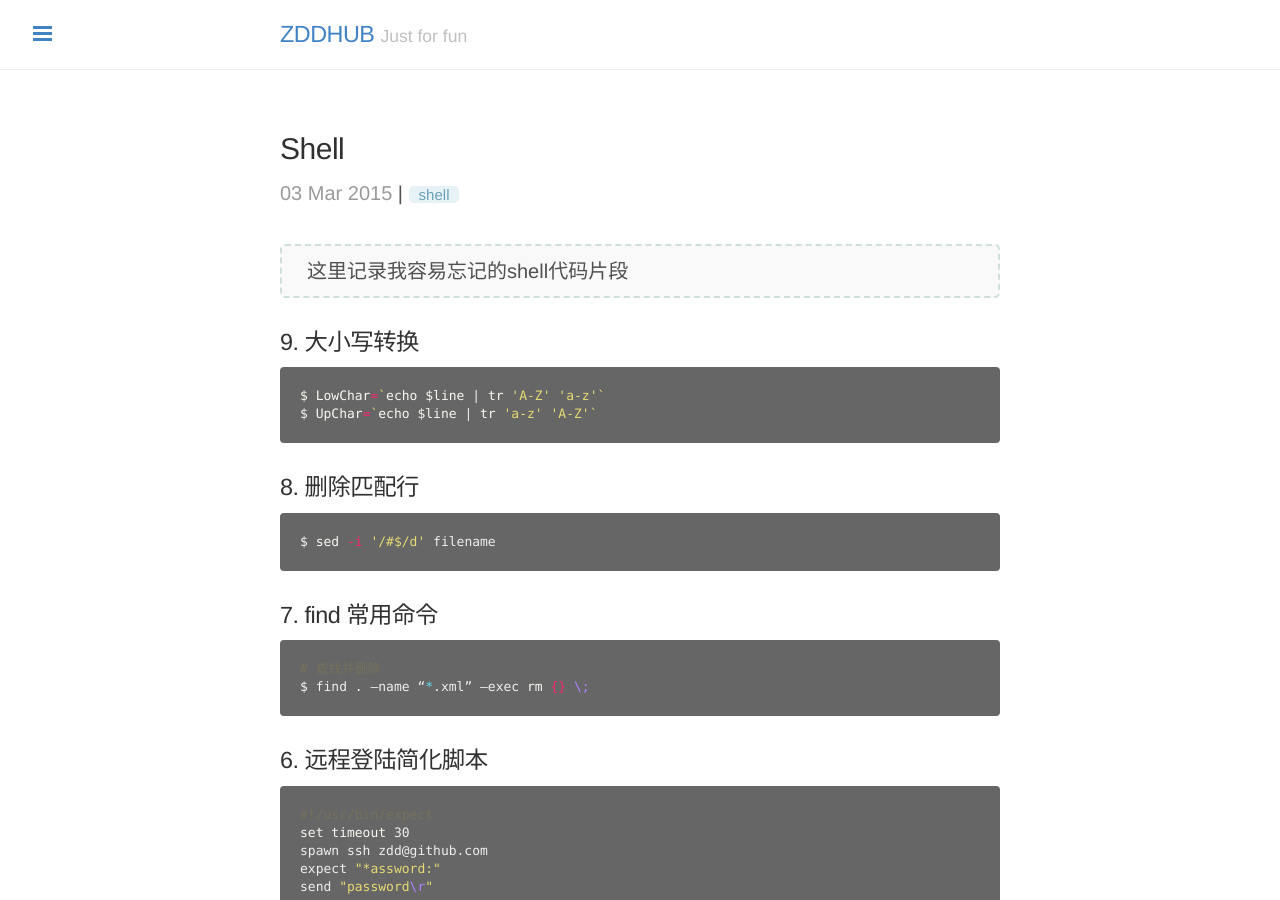
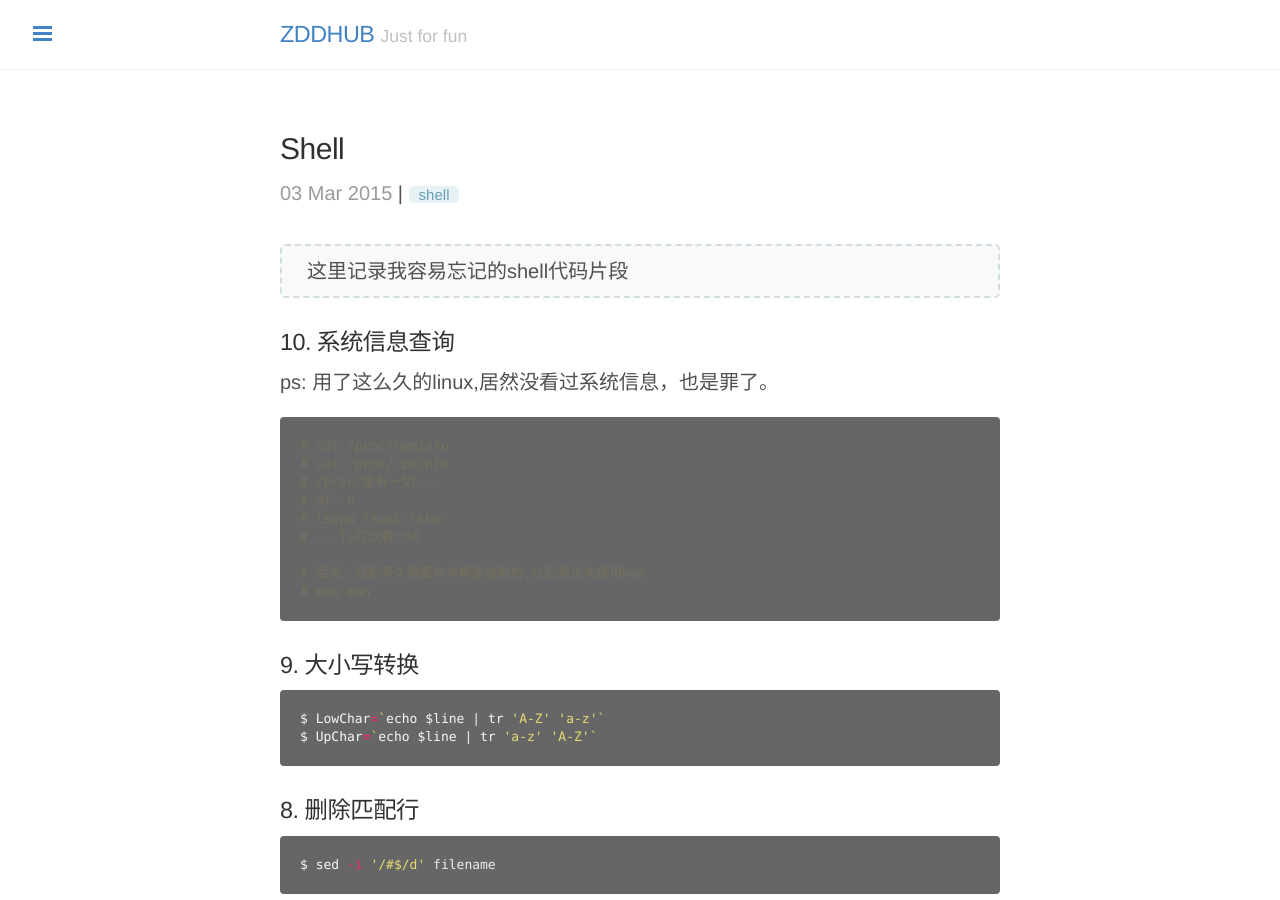
Before and after one commit to zddhub/zddhub.github.io, a Jekyll site: the page built from _posts/2015-03-03-shell.md, in a window 1280 px wide and 900 px high. Built offline with Jekyll 4.4.1, drawn with Linux system fonts in a browser that asks for light colours; Markdown is read by kramdown in place of the engine named in the settings; comment, search, counter and statistics services are not loaded.

Commit message:
Update 2015-03-03-shell.md

````diff
--- a/_posts/2015-03-03-shell.md
+++ b/_posts/2015-03-03-shell.md
@@ -8,6 +8,20 @@ tags: "shell"
 > 这里记录我容易忘记的shell代码片段
 
 <!-- more -->
+
+### 10. 系统信息查询
+ps: 用了这么久的linux,居然没看过系统信息，也是罪了。
+```sh
+# cat /proc/meminfo
+# cat /proc/cpuinfo
+# /proc/里有一切...
+# df -h
+# lscpu lsusb lshw
+# ...ls可以看一切
+
+# 话说，我都多久需要命令都是谷歌的,以后请优先使用man
+# man man
+```
 
 ### 9. 大小写转换
 ```sh
````
